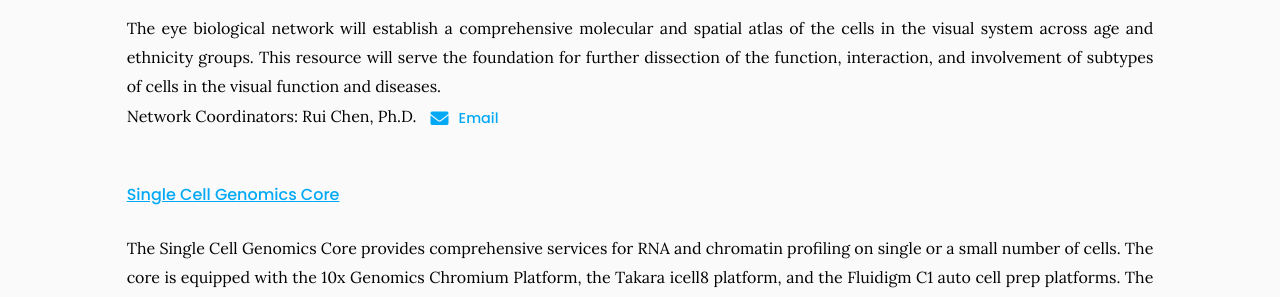
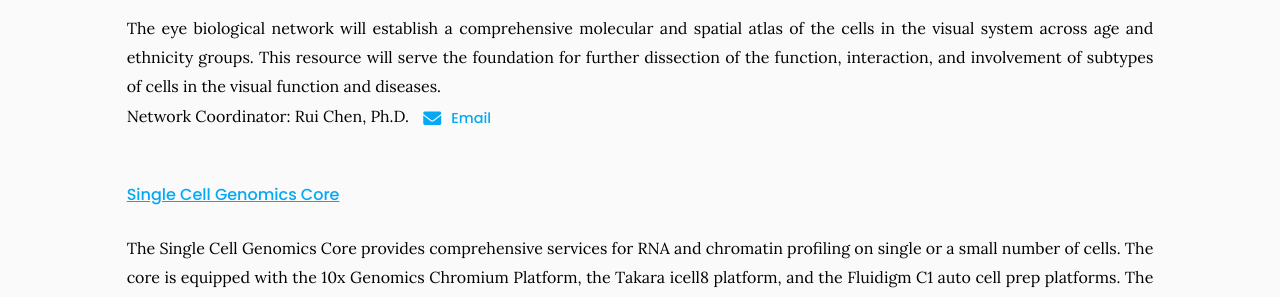
Before and after one commit to RCHENLAB/rchenlab.github.io, a Jekyll site: the page built from resources/index.md, in a window 1280 px wide and 900 px high, scrolled down 3480 px. Shown: the part 154-451 px from the top of the window. Built offline with Jekyll 4.4.1, drawn with Linux system fonts in a browser that asks for light colours.

Commit message:
Update index.md

```diff
--- a/resources/index.md
+++ b/resources/index.md
@@ -32,7 +32,7 @@ Our software, tools, datasets, etc. are open-source, and free for anyone around
 The GCC single cell omics cluster aims at leveraging the expertise at different institutions and maximize the interdisciplinary synergy of the group.
 #### [The eye biological network](https://www.humancellatlas.org/biological-networks/)
 The eye biological network will establish a comprehensive molecular and spatial atlas of the cells in the visual system across age and ethnicity groups. This resource will serve the foundation for further dissection of the function, interaction, and involvement of subtypes of cells in the visual function and diseases.
-<br>Network Coordinators: Rui Chen, Ph.D. {% include link.html type="email" icon="" text="Email" tooltip="" link="eye@humancellatlas.org" %}
+<br>Network Coordinator: Rui Chen, Ph.D. {% include link.html type="email" icon="" text="Email" tooltip="" link="eye@humancellatlas.org" %}
 #### [Single Cell Genomics Core](https://www.bcm.edu/research/atc-core-labs/single-cell-genomics-core)
 The Single Cell Genomics Core provides comprehensive services for RNA and chromatin profiling on single or a small number of cells.
 The core is equipped with the 10x Genomics Chromium Platform, the Takara icell8 platform, and the Fluidigm C1 auto cell prep platforms. The combination of these platforms allows cost-effective and high throughput genomic profiling that matches with the experiments.
```
